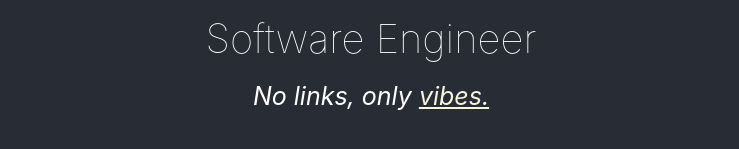
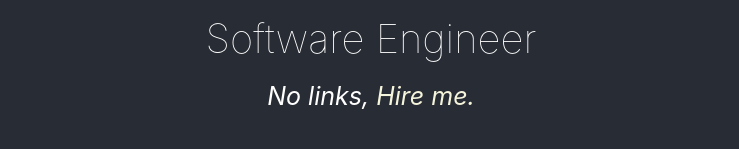
Before and after one commit to 7imbrook/timbrook.tech, a React (Create React App) app: page / in a window 1280 px wide. Shown: the part 381-530 px from the top of the page, without its empty margins (269-1008 px from the left). Built offline with nearby package versions, Linux system fonts and the light colour scheme.

Commit message:
Added about

```diff
--- a/src/App.tsx
+++ b/src/App.tsx
@@ -1,5 +1,9 @@
 import React from "react";
-import { Link } from "react-router-dom";
+import { Link, Route, Routes } from "react-router-dom";
+
+function About() {
+  return <article>Let me deploy your shit</article>;
+}
 
 function App() {
   return (
@@ -7,8 +11,11 @@ function App() {
       <header>
         Michael Timbrook <sub>Software Engineer</sub>
         <article>
-          No links, only <Link to="/about">vibes.</Link>
+          No links, <Link to="/about">Hire me.</Link>
         </article>
+        <Routes>
+          <Route path="/about" element={<About />} />
+        </Routes>
       </header>
     </div>
   );
--- a/src/index.css
+++ b/src/index.css
@@ -24,6 +24,7 @@ header>* {
 
 a {
   color: beige;
+  text-decoration: none;
 }
 
 header {
--- a/src/index.tsx
+++ b/src/index.tsx
@@ -12,15 +12,7 @@ root.render(
   <React.StrictMode>
     <BrowserRouter>
       <Routes>
-        <Route index element={<App />} />
-        <Route
-          path="*"
-          element={
-            <header>
-              <code>404</code>
-            </header>
-          }
-        />
+        <Route path="/*" element={<App />} />
       </Routes>
     </BrowserRouter>
   </React.StrictMode>
```
